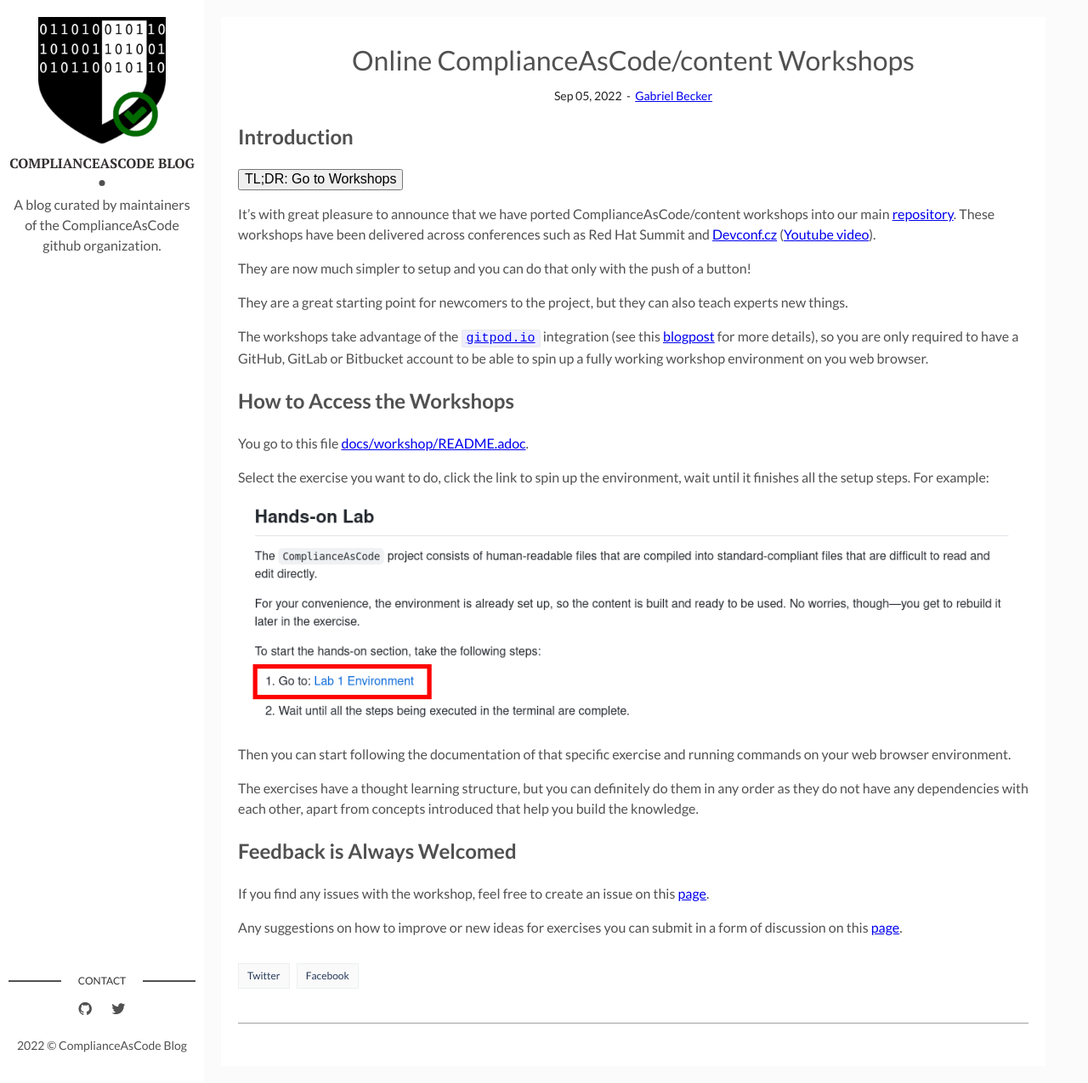
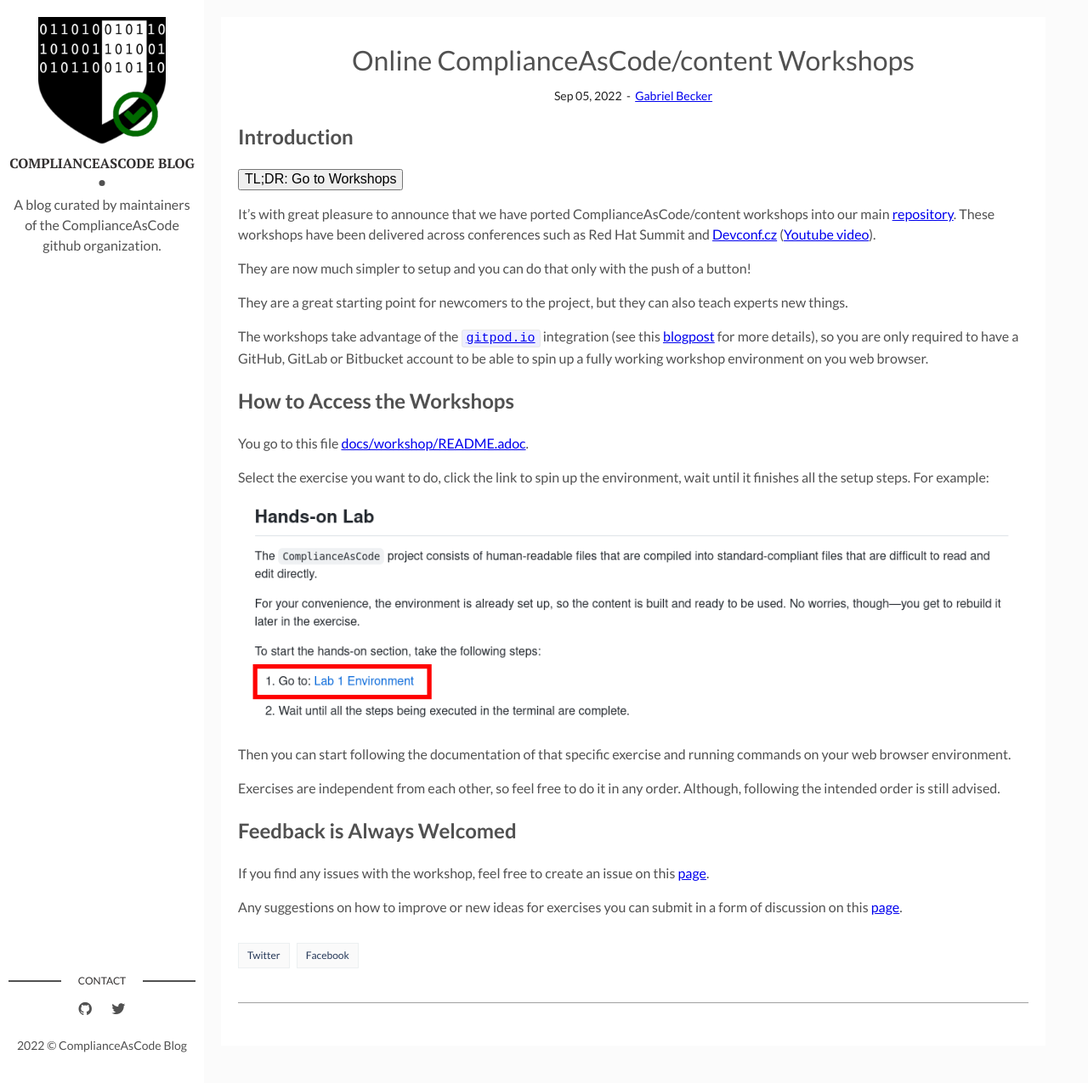
Before and after one commit to ComplianceAsCode/ComplianceAsCode.github.io, a Jekyll site: the page built from _posts/2022-09-05-complianceascode-workshops.md, in a window 1280 px wide and 1275 px high. Shown: the whole window at 85% size. Built offline with Jekyll 4.4.1, drawn with Linux system fonts in a browser that asks for light colours; comment, search, counter and statistics services are not loaded.

Commit message:
Refactor piece of text that explains order of exercises.

```diff
--- a/_posts/2022-09-05-complianceascode-workshops.md
+++ b/_posts/2022-09-05-complianceascode-workshops.md
@@ -30,8 +30,8 @@
 
 Then you can start following the documentation of that specific exercise and running commands on your web browser environment.
 
-The exercises have a thought learning structure, but you can definitely do them in any order as they do not have any dependencies with each other,
-apart from concepts introduced that help you build the knowledge.
+Exercises are independent from each other, so feel free to do it in any order.
+Although, following the intended order is still advised.
 
 ## Feedback is Always Welcomed
 
```
